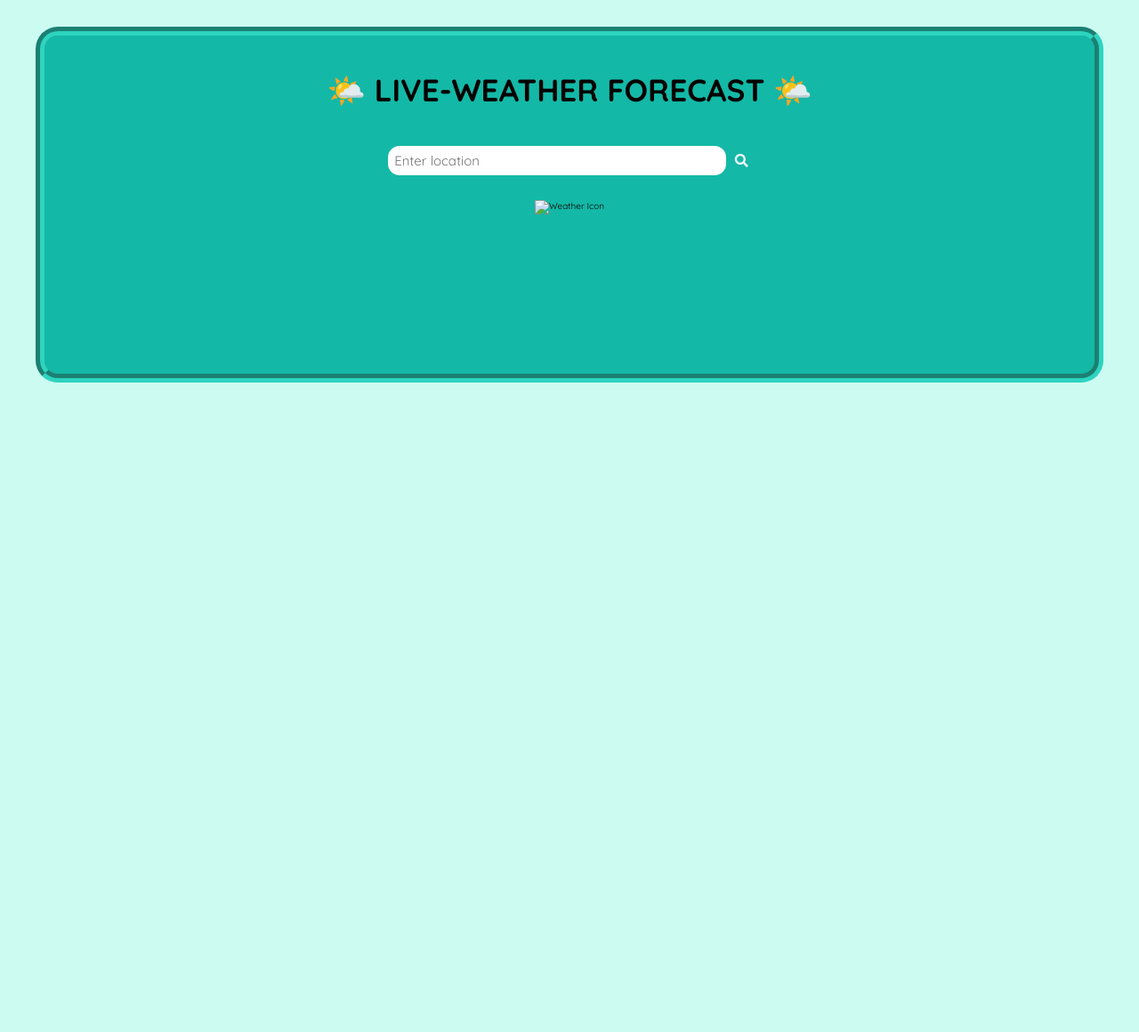
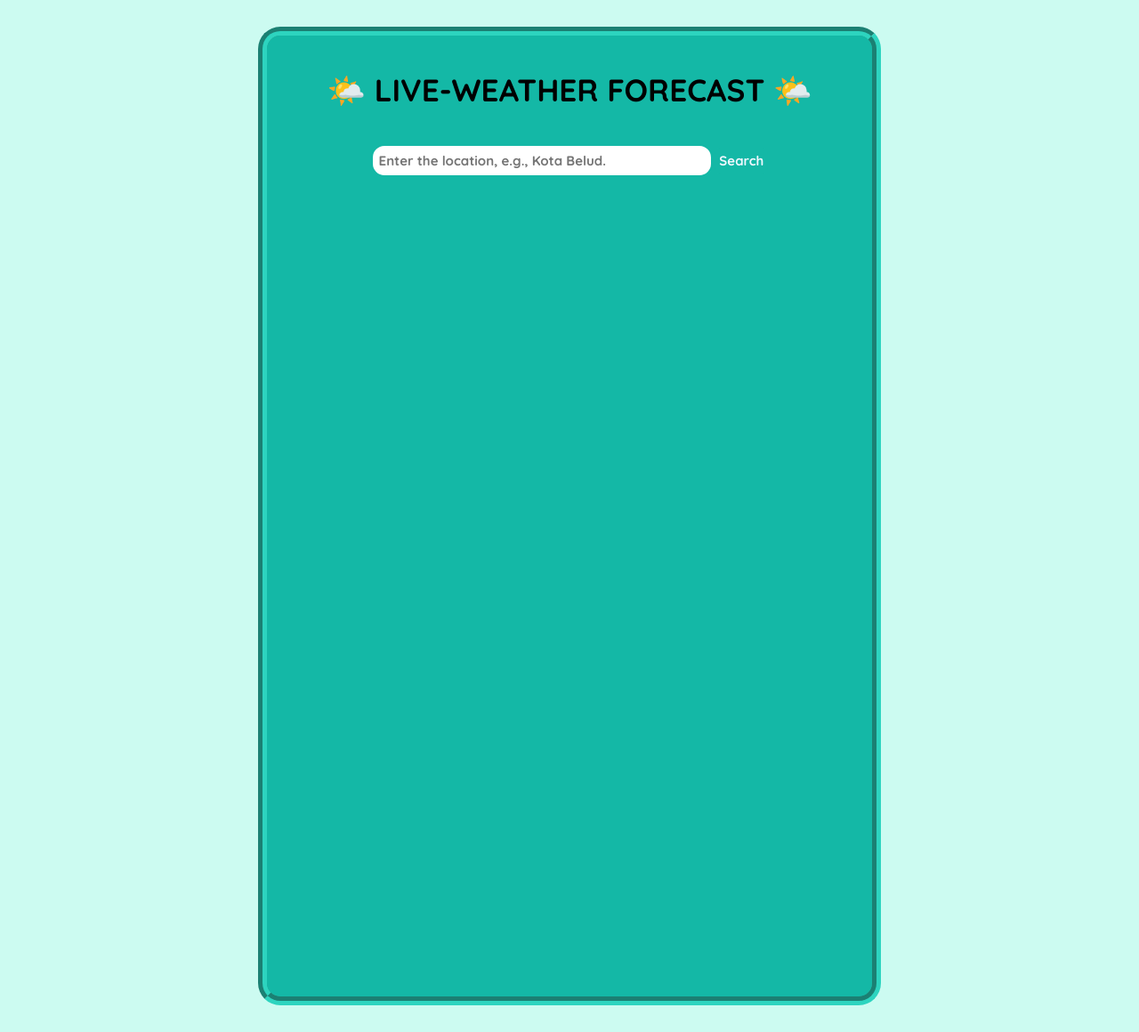
Before and after one commit to neuro0o/smms, a PHP site: page /smms/MODULES/WEATHER_FORECAST_MODULE/weather.php in a window 1280 px wide. Shown: the whole page at 89% size. Before the commit the page ends 430 px from the top, so only its background shows below. Run offline with PHP 8.4, Linux system fonts and the light colour scheme.

Commit message:
weather module update
- all implementation done
- not responsive yet
- clean the code
- debug for error

```diff
--- a/CSS/USER/weather.css
+++ b/CSS/USER/weather.css
@@ -2,8 +2,8 @@
 .weather-container {
   /* border-style: solid; */
   margin: 3rem auto;
-  width: 120rem;
-  height: 40rem;
+  width: 70rem;
+  height: 110rem;
   border: 1rem groove var(--teal-400);
   border-radius: 2.5rem;
   justify-content: center;
@@ -25,6 +25,7 @@ input {
   border: 0.2rem solid var(--teal-500);
   border-radius: 1.5rem;
   font-size: 1.5rem;
+  font-weight: bold;
   width: 30vw;
   transition: 0.75s;
 }
@@ -37,6 +38,7 @@ button {
   color: var(--aliceblue);
   cursor: pointer;
   font-size: 1.5rem;
+  font-weight: bold;
   border-radius: 0.7rem;
 }
 
@@ -51,69 +53,113 @@ button:active {
   opacity: 0.7;
 }
 
+/* today's temperature container settings */
 #temp-div p {
-  font-size: 3rem;
+  font-size: 5rem;
+  font-weight: bold;
 }
 
+/* today's weather info settings */
 #weather-info {
-  font-size: 2rem;
+  font-size: 3rem;
+  font-weight: bold;
 }
 
+/* today's weather icon settings */
 #weather-icon {
-  width: 3rem;
-  height: 3rem;
+  width: 5rem;
+  height: 5rem;
+  display: none;
+  margin: 0 auto;
+  align-items: center;
+  justify-content: center;
 }
 
-/* FIXME: use ur own style pls */
-#hourly-forecast {
-  margin-top: 50px;
+#additional-info p {
+  color: var(--black);
+  margin: 1.2rem;
+  font-size: 1.5rem;
+  font-weight: bold;
+}
+
+/* hourly forecast container settings */
+#hourly-forecast,
+#daily-forecast {
+  margin-top: 5rem;
   overflow-x: auto;
   white-space: nowrap;
   display: flex;
   justify-content: space-between;
+  padding: 2rem;
 }
 
+/* hourly item entries settings */
 .hourly-item {
-  flex: 0 0 auto;
-  width: 80px;
   display: flex;
   flex-direction: column;
   align-items: center;
-  margin-right: 10px;
-  color: white;
+  flex: 0 0 auto;
+  width: 10rem;
+  color: var(--aliceblue);
+  font-size: 2rem;
+  font-weight: bold;
+  margin-right: 2rem;
+  padding: 2rem;
+  background-color: rgba(0, 128, 128, 0.7);
+  box-shadow: 0 4px 6px rgba(0, 0, 0, 0.5);
+  border-radius: 1rem;
+  transition: 0.75s;
 }
 
-.hourly-item img {
-  width: 30px;
-  height: 30px;
-  margin-bottom: 5px;
-}
-
-#daily-forecast {
-  margin-top: 50px;
-  display: flex;
-  justify-content: space-between;
-  overflow-x: auto;
-  white-space: nowrap;
-}
-
+/* daily item entries settings */
 .daily-item {
-  flex: 0 0 auto;
-  width: 100px;
   display: flex;
   flex-direction: column;
   align-items: center;
-  margin-right: 10px;
-  color: white;
+  flex: 0 0 auto;
+  width: 20rem;
+  color: var(--aliceblue);
+  font-size: 2rem;
+  font-weight: bold;
+  margin-right: 2rem;
+  padding: 2rem;
+  background-color: rgba(0, 128, 128, 0.7);
+  box-shadow: 0 4px 6px rgba(0, 0, 0, 0.5);
+  border-radius: 1rem;
+  transition: 0.75s;
 }
 
-.daily-item img {
-  width: 40px;
-  height: 40px;
-  margin-bottom: 5px;
+
+/* hourly & daily item entries (hover) settings */
+.hourly-item:hover,
+.daily-item:hover {
+  background-color: var(--teal-300);
+  color: var(--black);
+  cursor: pointer;
 }
 
-#additional-info p {
-  color: #fff;
-  margin: 8px 0;
+/* hourly & daily item entries (img) settings */
+.hourly-item img,
+.daily-item img {
+  width: 5rem;
+  height: 5rem;
 }
+
+/* scrollbar container settings */
+#hourly-forecast::-webkit-scrollbar,
+#daily-forecast::-webkit-scrollbar {
+  cursor: pointer;
+  height: 1.5rem;
+}
+
+#hourly-forecast::-webkit-scrollbar-thumb,
+#daily-forecast::-webkit-scrollbar-thumb {
+  background-color: var(--teal-200);
+  border-radius: 1rem;
+}
+
+#hourly-forecast::-webkit-scrollbar-track,
+#daily-forecast::-webkit-scrollbar-track {
+  background-color: rgba(0, 0, 0, 0.5);
+  border-radius: 1rem;
+}
--- a/JS/weather.js
+++ b/JS/weather.js
@@ -0,0 +1,185 @@
+
+// function to fetch weather
+function getWeather() {
+
+  // API key for OpenWeatherMap API
+  const apiKey = 'd86d8af4a0fc748290759500dc274bf8';
+
+  // get user location input from search bar
+  const location = document.getElementById('location').value;
+
+  // display alert message if no location is inserted
+  if (!location) {
+      alert('Please enter a location');
+      return;
+  }
+
+  // URLs for fetching current weather and forecast data
+  const currentWeatherUrl = `https://api.openweathermap.org/data/2.5/weather?q=${location}&appid=${apiKey}`;
+  const forecastUrl = `https://api.openweathermap.org/data/2.5/forecast?q=${location}&appid=${apiKey}`;
+
+  // fetch current weather data from OpenWeatherMap API
+  fetch(currentWeatherUrl)
+      .then(response => response.json())
+      .then(data => {
+          displayWeather(data);
+
+          // URLs for fetching UV index data
+          const uvUrl = `https://api.openweathermap.org/data/2.5/uvi?appid=${apiKey}&lat=${data.coord.lat}&lon=${data.coord.lon}`;
+          fetch(uvUrl)
+              .then(response => response.json())
+              .then(uvData => {
+                  document.getElementById('uv-index').innerHTML = `UV Index: ${uvData.value}`;
+              })
+              // display alert message if uv index fetching process failed
+              .catch(error => {
+                  console.error('Error fetching UV index:', error);
+              });
+      })
+      // display alert message if current weather data fetching process failed
+      .catch(error => {
+          console.error('Error fetching current weather data:', error);
+          alert('Error fetching current weather data. Please try again.');
+      });
+
+  // fetch daily and hourly forecast data
+  fetch(forecastUrl)
+      .then(response => response.json())
+      .then(data => {
+          displayHourlyForecast(data.list);
+          displayDailyForecast(data.list);
+      })
+      .catch(error => {
+          console.error('Error fetching forecast data:', error);
+          alert('Error fetching forecast data. Please try again.');
+      });
+}
+
+// function to display current weather info
+function displayWeather(data) {
+  const tempDivInfo = document.getElementById('temp-div');
+  const weatherInfoDiv = document.getElementById('weather-info');
+  const weatherIcon = document.getElementById('weather-icon');
+  const humidityElem = document.getElementById('humidity');
+  const windSpeedElem = document.getElementById('wind-speed');
+  const uvIndexElem = document.getElementById('uv-index');
+
+  // clear existing content in weather and temperature info div
+  weatherInfoDiv.innerHTML = '';
+  tempDivInfo.innerHTML = '';
+
+  // display alert message if location input not found
+  if (data.cod === '404') {
+    weatherInfoDiv.innerHTML = `<p>${data.message}</p>`;
+    tempDivInfo.display = 'none';
+    weatherIcon.style.display = 'none';
+    weatherInfoDiv.display = 'none';
+    dailyForecastDiv.display = 'none';
+  }
+  else {
+    const locationName = data.name;
+    const temperature = Math.round(data.main.temp - 273.15); // convert Kelvin to Celsius
+    const description = data.weather[0].description;
+    const humidity = data.main.humidity;
+    const windSpeed = data.wind.speed;
+    const iconCode = data.weather[0].icon;
+    const iconUrl = `https://openweathermap.org/img/wn/${iconCode}@4x.png`;
+
+    const temperatureHTML = `<p>${temperature}°C</p>`;
+    const weatherHtml = `<p>${locationName}</p><p>${description}</p>`;
+
+    tempDivInfo.innerHTML = temperatureHTML;
+    weatherInfoDiv.innerHTML = weatherHtml;
+    weatherIcon.src = iconUrl;
+    weatherIcon.alt = description;
+    weatherIcon.style.display = 'block';
+
+    humidityElem.innerHTML = `Humidity: ${humidity}%`;
+    windSpeedElem.innerHTML = `Wind Speed: ${windSpeed} m/s`;
+  }
+}
+
+// function to display hourly forecast
+function displayHourlyForecast(hourlyData) {
+  const hourlyForecastDiv = document.getElementById('hourly-forecast');
+  hourlyForecastDiv.innerHTML = '';
+
+  // divide hourly forecast into 8 entries, with interval of 3 hours in-between for each hourly forecast entries
+  const next24Hours = hourlyData.slice(0, 8);
+
+  next24Hours.forEach(item => {
+      const dateTime = new Date(item.dt * 1000);
+      const hour = dateTime.getHours();
+      const temperature = Math.round(item.main.temp - 273.15);
+      const iconCode = item.weather[0].icon;
+      const iconUrl = `https://openweathermap.org/img/wn/${iconCode}.png`;
+
+      const hourlyItemHtml = `
+          <div class="hourly-item">
+              <span>${hour}:00</span>
+              <img src="${iconUrl}" alt="Hourly Weather Icon">
+              <span>${temperature}°C</span>
+          </div>
+      `;
+
+      hourlyForecastDiv.innerHTML += hourlyItemHtml;
+  });
+}
+
+// function to display daily forecast
+function displayDailyForecast(hourlyData) {
+  const dailyForecastDiv = document.getElementById('daily-forecast');
+
+  // clear existing content in daily forecast div
+  dailyForecastDiv.innerHTML = '';
+
+  // array to store daily forecast data
+  const dailyData = {};
+
+  const currentDate = new Date().toDateString();
+
+  hourlyData.forEach(item => {
+    const dateTime = new Date(item.dt * 1000);
+    const dateKey = dateTime.toDateString();
+
+    // skip current date from daily forecast list
+    if (dateKey === currentDate) {
+      return;
+    }
+
+    if (!dailyData[dateKey]) {
+      dailyData[dateKey] = {
+          temp: [],
+          humidity: [],
+          windSpeed: [],
+          icon: item.weather[0].icon
+      };
+    }
+
+    dailyData[dateKey].temp.push(item.main.temp);
+    dailyData[dateKey].humidity.push(item.main.humidity);
+    dailyData[dateKey].windSpeed.push(item.wind.speed);
+  });
+
+  // calculate averages
+  for (const date in dailyData) {
+      const temps = dailyData[date].temp;
+      const averageTemp = Math.round(temps.reduce((a, b) => a + b, 0) / temps.length - 273.15);
+      const averageHumidity = Math.round(dailyData[date].humidity.reduce((a, b) => a + b, 0) / dailyData[date].humidity.length);
+      const averageWindSpeed = (dailyData[date].windSpeed.reduce((a, b) => a + b, 0) / dailyData[date].windSpeed.length).toFixed(1);
+
+      const iconUrl = `https://openweathermap.org/img/wn/${dailyData[date].icon}.png`;
+
+      const dailyItemHtml = `
+          <div class="daily-item">
+              <span>${date}</span>
+              <img src="${iconUrl}" alt="Daily Weather Icon">
+              <span>${averageTemp}°C</span>
+              <span>Humidity: ${averageHumidity}%</span>
+              <span>Wind: ${averageWindSpeed} m/s</span>
+          </div>
+      `;
+
+      dailyForecastDiv.innerHTML += dailyItemHtml;
+  }
+}
--- a/MODULES/WEATHER_FORECAST_MODULE/weather.php
+++ b/MODULES/WEATHER_FORECAST_MODULE/weather.php
@@ -22,26 +22,26 @@
       <br><br><br>
       <h1>🌤️ LIVE-WEATHER FORECAST 🌤️</h1><br><br><br>
 
-      <input type="search" id="city" placeholder="Enter location">
-      <button onclick="getWeather()">
-        <i class="fa fa-search"></i>
-      </button><br><br><br>
+      <input type="text" id="location" placeholder="Enter the location, e.g., Kota Belud.">
+      <button onclick="getWeather()">Search</button><br><br><br>
 
-      <img id="weather-icon" alt="Weather Icon"><br><br><br>
+      <div id="temp-div"></div>
 
-      <div id="temperature-div"></div><br><br><br>
+      <img id="weather-icon" alt="Weather Icon">
 
-      <div id="weather-info"></div><br><br><br>
-
-      <div id="hourly-forecast"></div><br><br><br>
-
-      <div id="daily-forecast"></div><br><br><br>
+      <div id="weather-info"></div>
 
       <div id="additional-info">
         <p id="humidity"></p>
         <p id="wind-speed"></p>
         <p id="uv-index"></p>
       </div>
+
+      <div id="hourly-forecast"></div>
+
+      <div id="daily-forecast"></div>
+
+
     </div>
 
     <script src="../../../smms/JS/weather.js"></script>
```
